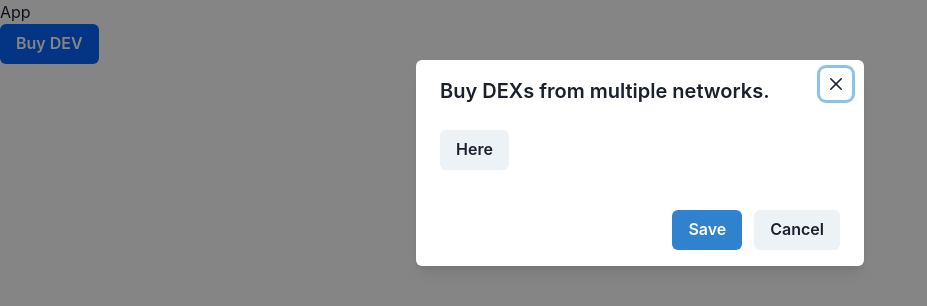
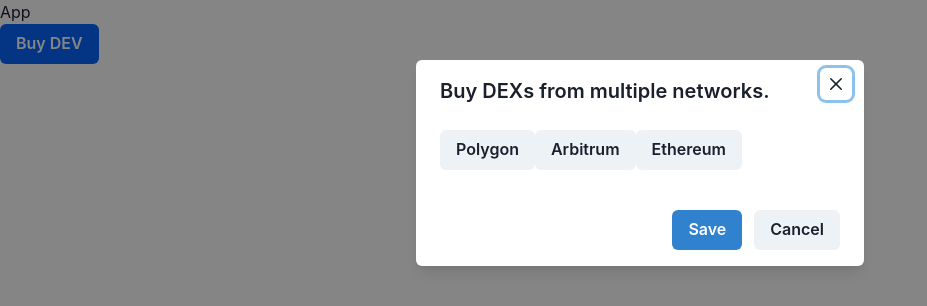
Before and after one commit to Syammed2429/buy-dev, a React (Create React App) app: page / in a window 1280 px wide. Both pictures are taken after a click on the button "Buy DEV". Shown: the top 306 px of the page, without its empty margins (0-927 px from the left). Built offline with nearby package versions, Linux system fonts and the light colour scheme.

Commit message:
added a polygon link

```diff
--- a/src/components/Buy.tsx
+++ b/src/components/Buy.tsx
@@ -1,5 +1,6 @@
 import {
   Button,
+  Link,
   Modal,
   ModalBody,
   ModalCloseButton,
@@ -31,7 +32,16 @@ const Buy: FC = () => {
           <ModalHeader>Buy DEXs from multiple networks.</ModalHeader>
           <ModalCloseButton />
           <ModalBody pb={6}>
-            <Button>Here</Button>
+            <Button>
+              <Link
+                href="https://quickswap.exchange/#/swap?outputCurrency=0xA5577D1cec2583058A6Bd6d5DEAC44797c205701"
+                isExternal
+              >
+                Polygon
+              </Link>
+            </Button>
+            <Button>Arbitrum</Button>
+            <Button>Ethereum</Button>
           </ModalBody>
 
           <ModalFooter>
```
